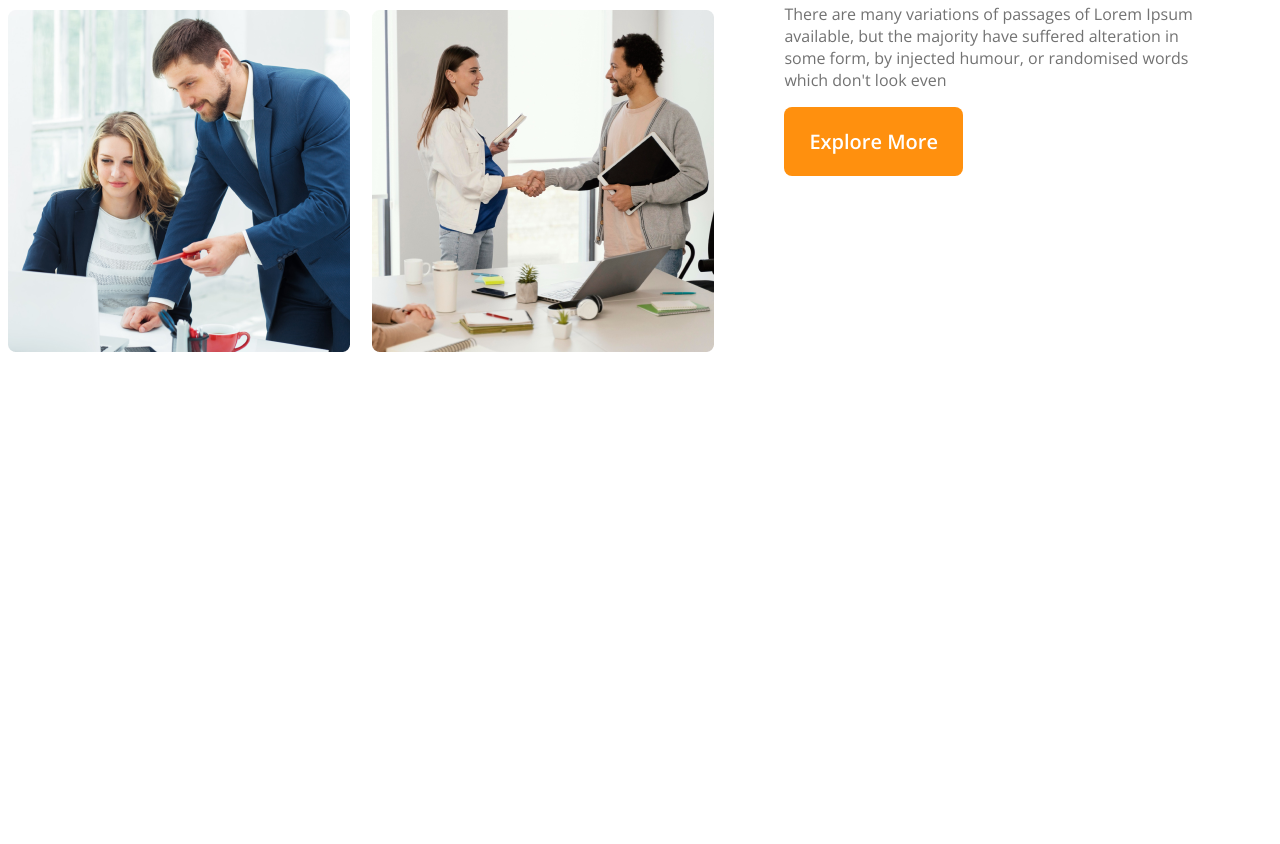
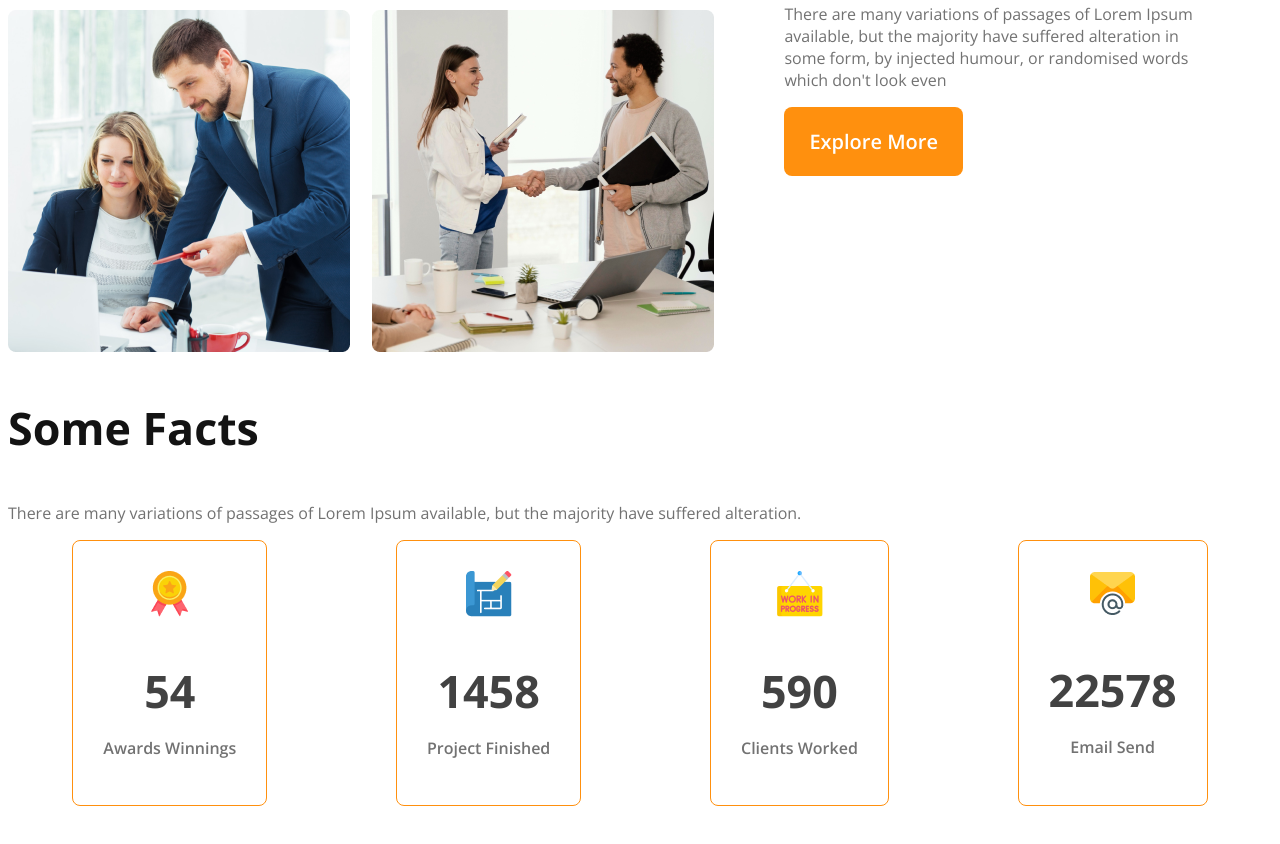
Before and after one commit to Mahmodul7314/g3-architect-website, a plain HTML site: page index.html in a window 1280 px wide. Shown: the part 1478-2322 px from the top of the page. Before the commit the page ends 1900 px from the top, so only its background shows below. Drawn offline with nearby package versions, Linux system fonts and the light colour scheme.

Commit message:
facts section cempleted

```diff
--- a/index.html
+++ b/index.html
@@ -10,7 +10,7 @@
     <!--header start-->
 <header>
     <nav>
-        <h3 class="nav-title">G3 Architects</h3>
+        <h3 class="section-title">G3 Architects</h3>
         <ul>
         <li><a href="">Home</a></li>
         <li><a href="">About</a></li>
@@ -50,6 +50,39 @@
 
         </div>
     </section>
+    <!----------Feature section--->
+    <section class="Features">
+
+    </section>
+    <!------Facts Container-->
+    <section class="facts">
+        <h3 class="section-title">Some Facts</h3>
+        <p class="text-light-gray">There are many variations of passages of Lorem Ipsum available, but the majority have suffered alteration.</p>
+
+        <div class="facts-card-container">
+            <!---.card*4>img+h2.card-stats+p.card-title---->
+            <div class="card">
+                <img src="images/icons/ribon.png" alt="">
+                <h2 class="card-stats">54</h2>
+                <p class="card-title">Awards Winnings</p>
+            </div>
+            <div class="card">
+                <img src="images/icons/projects.png" alt="">
+                <h2 class="card-stats">1458</h2>
+                <p class="card-title">Project Finished</p>
+            </div>
+            <div class="card">
+                <img src="images/icons/customers.png" alt="">
+                <h2 class="card-stats">590</h2>
+                <p class="card-title">Clients Worked</p>
+            </div>
+            <div class="card">
+                <img src="images/icons/email.png" alt="">
+                <h2 class="card-stats">22578</h2>
+                <p class="card-title">Email Send</p>
+            </div>
+        </div>
+    </section>
 
 </main>
 <footer>
--- a/styles/style.css
+++ b/styles/style.css
@@ -7,6 +7,11 @@
 *{
     font-family: 'Open Sans', sans-serif;
 
+}
+.section-title{
+    font-size: 2.8rem;
+    font-weight: 700;
+    color:  #131313;
 }
 .text-light-gray{
     color: #727272;
@@ -33,11 +38,7 @@ nav{
     display: flex;
     justify-content: space-between;
     align-items: center;
-.nav-title{
-    font-size: 2.8rem;
-    font-weight: 700;
-    color:  #131313;
-}
+
 }
 nav > ul{
     display: flex;
@@ -106,8 +107,29 @@ align-items: center;
     color:#FF900E;
     font-weight: 700;
 }
+/*facts----container*/
+.facts-card-container{
+display:flex;
+justify-content: space-around;
+}
 
+.facts-card-container .card{
+    border-radius: 8px;
+    border: 1px solid #FF900E;
+    text-align: center;
+    padding: 30px;
+}
+.facts-card-container .card-title{
+color: #727272;
+font-weight: 600;
 
+}
+
+.facts-card-container .card-stats{
+    font-size: 2.8rem;
+     color: #424242;
+     margin-bottom: 5px;
+}
 
 
 
```
